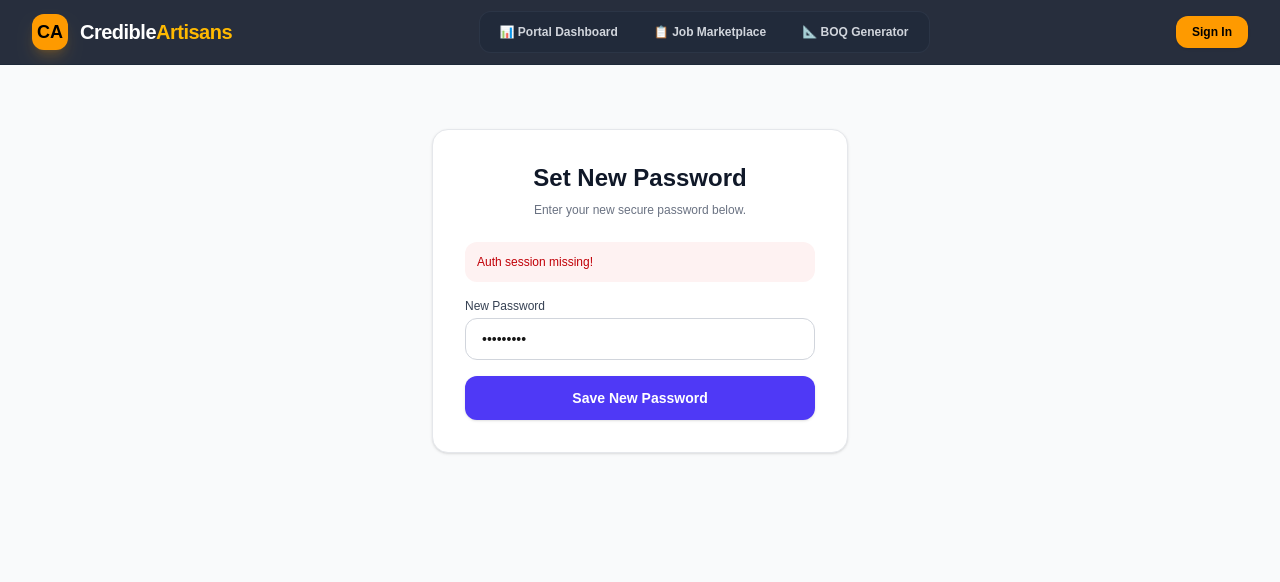
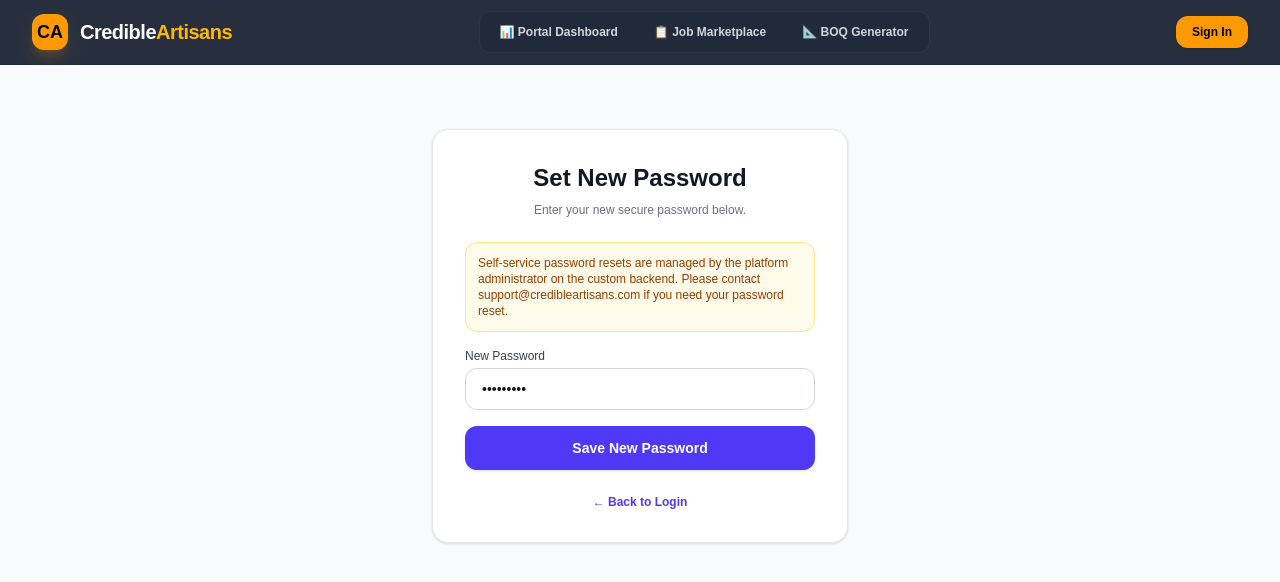
Before and after one commit to RentMaster-GH/credible-artisans-app, a Next.js app: page /reset-password in a window 1280 px wide. Both pictures are taken after typing "Sample123" into the empty fields and a click on the button "Save New Password". Shown: the top 582 px of the page. Built offline with nearby package versions, Linux system fonts and the light colour scheme; no server answers.

Commit message:
Revise password reset instructions and UI
Updated the reset password page to inform users that password resets are managed by the platform administrator. Removed direct password update functionality and added a link back to the login page.

```diff
--- a/app/reset-password/page.tsx
+++ b/app/reset-password/page.tsx
@@ -1,34 +1,20 @@
 'use client'
 
 import { useState } from 'react'
-import { useRouter } from 'next/navigation'
-import { createClient } from '@/lib/supabase/client'
+import Link from 'next/link'
 import Navbar from '@/components/Navbar'
 
 export default function ResetPasswordPage() {
   const [newPassword, setNewPassword] = useState('')
   const [loading, setLoading] = useState(false)
   const [message, setMessage] = useState<string | null>(null)
-  const [errorMsg, setErrorMsg] = useState<string | null>(null)
-
-  const router = useRouter()
-  const supabase = createClient()
 
   const handlePasswordUpdate = async (e: React.FormEvent) => {
     e.preventDefault()
     setLoading(true)
-    setErrorMsg(null)
-
-    const { error } = await supabase.auth.updateUser({
-      password: newPassword,
-    })
-
-    if (error) {
-      setErrorMsg(error.message)
-    } else {
-      setMessage('Password updated successfully! Redirecting to login...')
-      setTimeout(() => router.push('/login'), 2000)
-    }
+    setMessage(
+      'Self-service password resets are managed by the platform administrator on the custom backend. Please contact support@credibleartisans.com if you need your password reset.'
+    )
     setLoading(false)
   }
 
@@ -41,8 +27,11 @@ export default function ResetPasswordPage() {
           <h1 className="text-2xl font-extrabold text-gray-900 text-center mb-2">Set New Password</h1>
           <p className="text-gray-500 text-xs text-center mb-6">Enter your new secure password below.</p>
 
-          {message && <div className="mb-4 p-3 bg-emerald-50 text-emerald-700 text-xs rounded-xl">{message}</div>}
-          {errorMsg && <div className="mb-4 p-3 bg-red-50 text-red-700 text-xs rounded-xl">{errorMsg}</div>}
+          {message && (
+            <div className="mb-4 p-3 bg-amber-50 border border-amber-200 text-amber-800 text-xs rounded-xl">
+              {message}
+            </div>
+          )}
 
           <form onSubmit={handlePasswordUpdate} className="space-y-4">
             <div>
@@ -63,9 +52,15 @@ export default function ResetPasswordPage() {
               disabled={loading}
               className="w-full bg-indigo-600 hover:bg-indigo-700 text-white font-bold py-3 rounded-xl text-sm transition shadow-sm"
             >
-              {loading ? 'Updating Password...' : 'Save New Password'}
+              {loading ? 'Processing...' : 'Save New Password'}
             </button>
           </form>
+
+          <div className="mt-6 text-center text-xs text-gray-500">
+            <Link href="/login" className="text-indigo-600 font-bold hover:underline">
+              ← Back to Login
+            </Link>
+          </div>
         </div>
       </div>
     </div>
```
